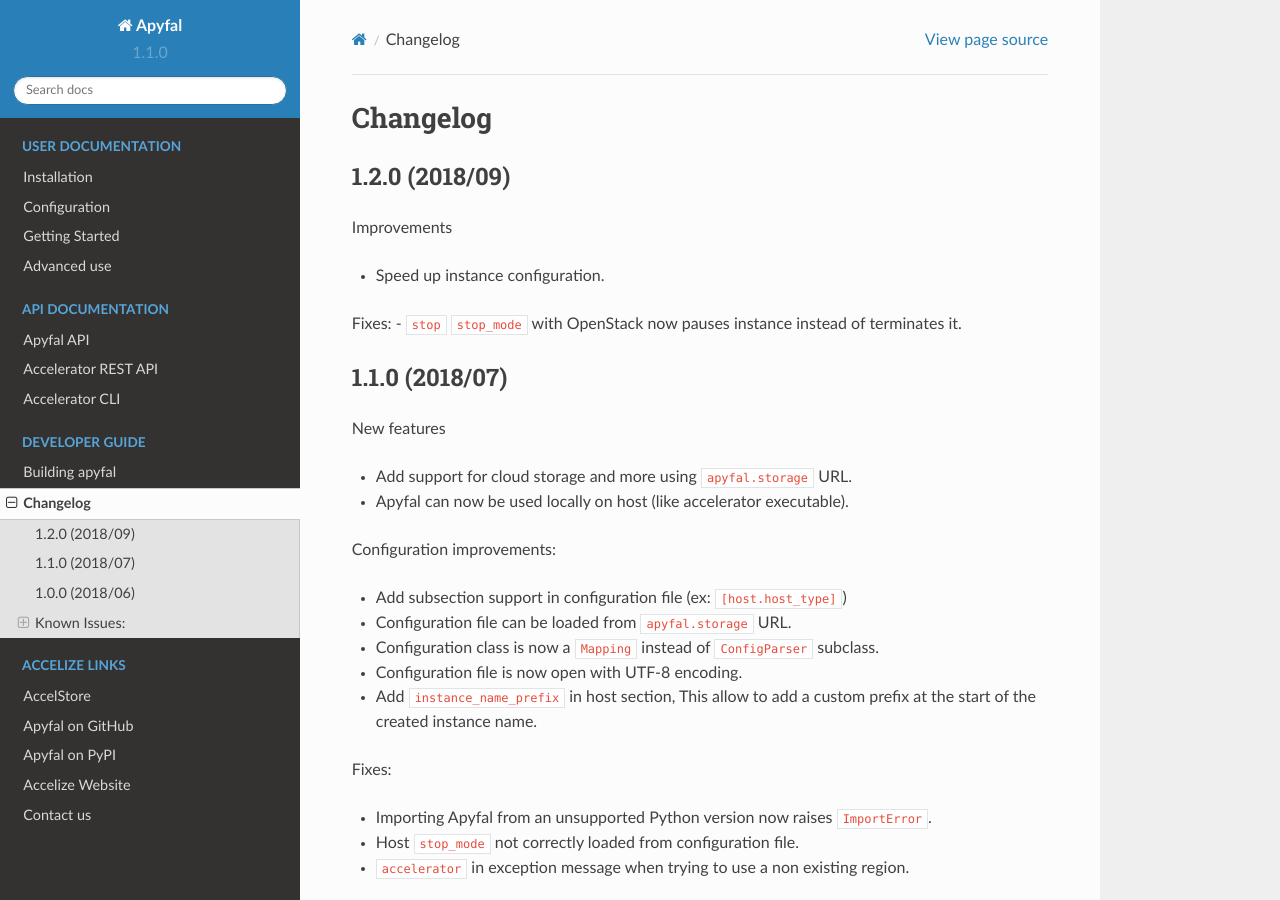
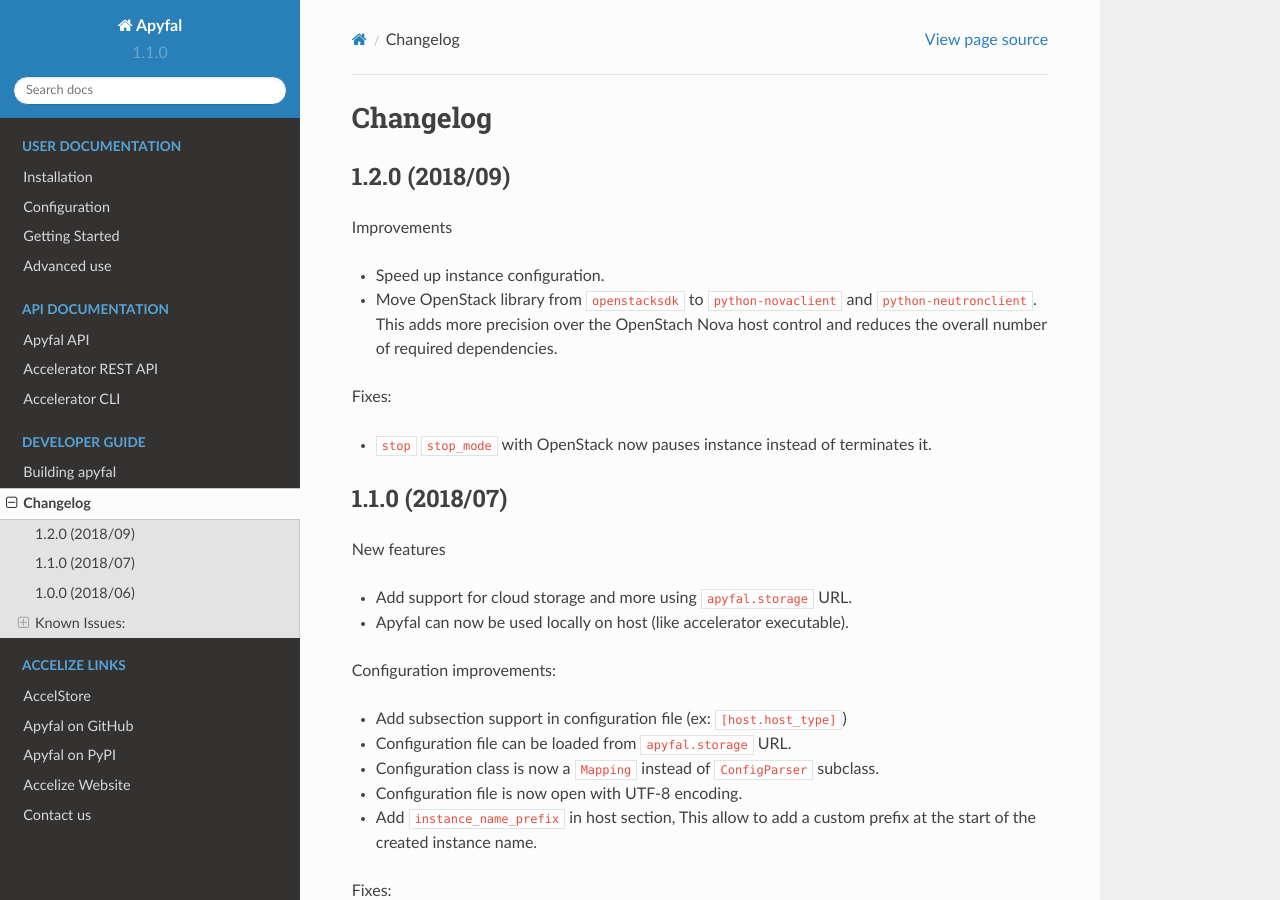
Before and after one commit to Accelize/apyfal, a Sphinx documentation site: the page built from docs/changes.rst, in a window 1280 px wide and 900 px high. Built offline with Sphinx 7.4.7 and the Read the Docs theme 2.0.0, drawn with Linux system fonts in a browser that asks for light colours; pages that are not in the unit, such as notebooks, are missing from menus.

Commit message:
Update documentation

```diff
--- a/docs/changes.rst
+++ b/docs/changes.rst
@@ -7,8 +7,11 @@ Changelog
 Improvements
 
 - Speed up instance configuration.
+- Move OpenStack library from ``openstacksdk`` to ``python-novaclient`` and ``python-neutronclient``.
+  This adds more precision over the OpenStach Nova host control and reduces the overall number of required dependencies.
 
 Fixes:
+
 - ``stop`` ``stop_mode`` with OpenStack now pauses instance instead of terminates it.
 
 1.1.0 (2018/07)
--- a/docs/installation.rst
+++ b/docs/installation.rst
@@ -11,7 +11,7 @@ Required Python Packages:
 -  ``Request``, ``urllib3``, ``six``, ``certifi``, ``python-dateutil``, ``ipgetter``, ``psutil``
 -  ``pip`` and ``setuptools``: For package installation
 -  ``boto3`` (Optional): Required for AWS.
--  ``openstack`` (Optional): Required for OpenStack and OVH.
+-  ``python-novaclient`` and ``python-neutronclient`` (Optional): Required for OpenStack and OVH.
 -  ``pycurl`` (Optional): Improve upload performance and file size limit.
 
 Linux
```
